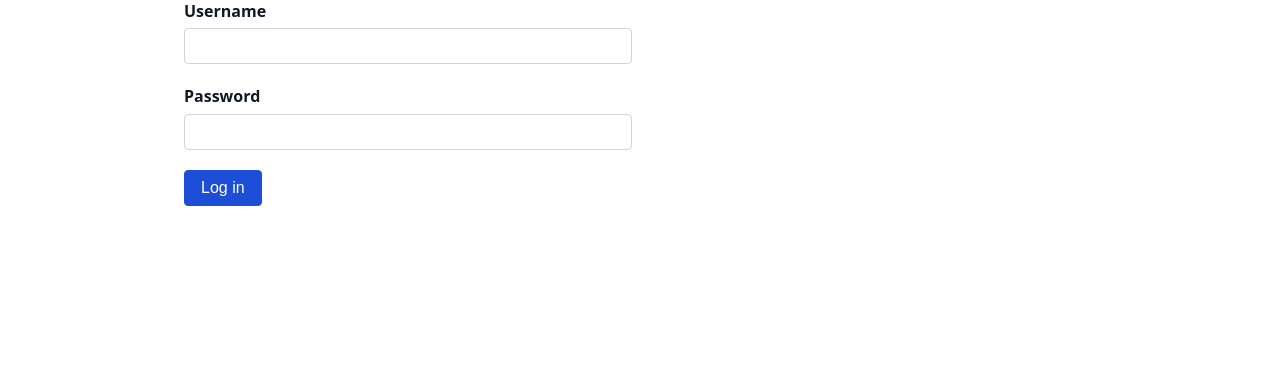
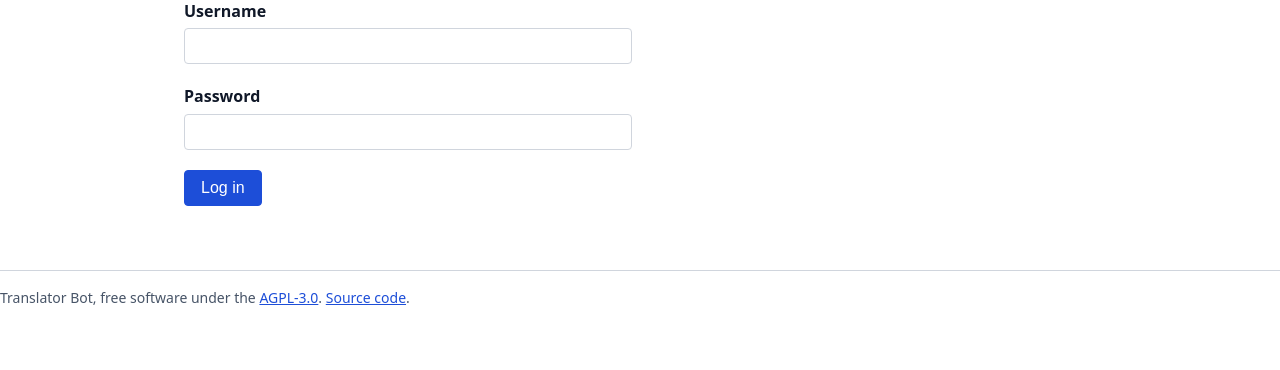
Before and after one commit to BlindSoldier52/translator_bot, a FastAPI app: page /login in a window 1280 px wide. Shown: the part 105-475 px from the top of the page. Run offline with FastAPI, Linux system fonts and the light colour scheme; parts of the project's set-up code (start-up, migrations or seed data) failed here and were passed over.

Commit message:
Relicense to AGPL-3.0 and ship the network source offer
GPL copyleft triggers on distribution, so someone could take this bot, modify
it, run it for their own groups and owe nothing. AGPL section 13 closes that:
modifying the program and letting anyone interact with it over a network
obliges you to offer those users your source, with no file ever changing hands.
Both the Telegram bot and the web panel are remote interaction, so this is the
licence the project should have had.

The obligation is only real if operators can meet it, so the offer ships:

  - SOURCE_URL is a setting, defaulting to this repository. A fork's operator
    changes one variable and is compliant, rather than editing templates.
  - The bot appends the offer to /privacy.
  - The panel carries it in a footer on every page.

Both surfaces read SOURCE_URL, verified by pointing it at a fork URL and
asserting it reaches the rendered footer and the bot's reply.

Note on what the licence cannot do: purely private modification, where nobody
else ever interacts with the program, triggers nothing. No free software
licence reaches that case, and copyright gives no hook for it. DEPLOYMENT.md
says so plainly rather than implying broader coverage than exists.

```diff
--- a/shared/config.py
+++ b/shared/config.py
@@ -27,6 +27,11 @@ class Settings(BaseSettings):
 	# Only these peers may set X-Forwarded-For. Anything else is treated as the
 	# client itself, so a direct caller cannot forge its own address.
 	trusted_proxies: str = "127.0.0.1,::1"
+
+	# Where this version's source can be fetched. The AGPL requires every operator
+	# of a modified version to offer its source to the people using it, so a fork
+	# must point this at the fork.
+	source_url: str = "https://github.com/BlindSoldier52/translator_bot"
 
 	default_daily_message_limit: int = 500
 
--- a/webpanel/static/style.css
+++ b/webpanel/static/style.css
@@ -255,3 +255,15 @@ button.danger {
 	color: var(--color-error);
 	background: var(--color-error-bg);
 }
+
+footer {
+	border-top: 1px solid var(--color-border);
+	margin-top: 2.5rem;
+	padding: 1rem 0;
+	color: var(--color-muted);
+	font-size: 0.875rem;
+}
+
+footer p {
+	margin: 0;
+}
--- a/webpanel/templates/base.html
+++ b/webpanel/templates/base.html
@@ -31,5 +31,11 @@
 	<main id="main-content">
 		{% block content %}{% endblock %}
 	</main>
+
+	<footer>
+		<p>Translator Bot, free software under the
+		<a href="https://www.gnu.org/licenses/agpl-3.0.html">AGPL-3.0</a>.
+		<a href="{{ source_url }}">Source code</a>.</p>
+	</footer>
 </body>
 </html>
--- a/webpanel/templating.py
+++ b/webpanel/templating.py
@@ -2,7 +2,9 @@ from pathlib import Path
 
 from fastapi.templating import Jinja2Templates
 
+from shared.config import get_settings
 from webpanel.csrf import csrf_input
 
 templates = Jinja2Templates(directory=str(Path(__file__).resolve().parent / "templates"))
 templates.env.globals["csrf_input"] = csrf_input
+templates.env.globals["source_url"] = get_settings().source_url
```
Also changed, not shown: DEPLOYMENT.md (+30 -0 lines), bot/handlers/privacy.py (+9 -1 lines), README.md, 2 other files.
